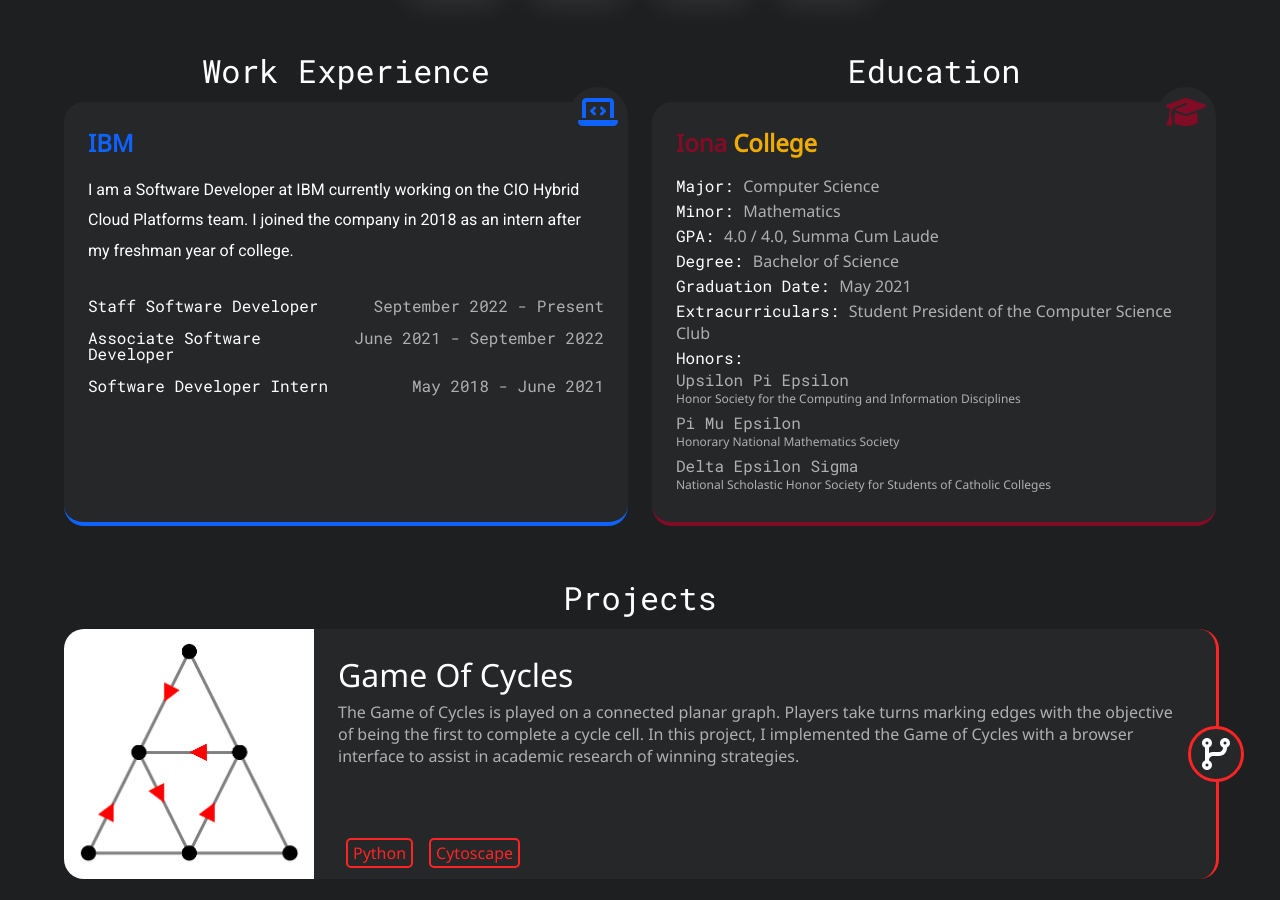
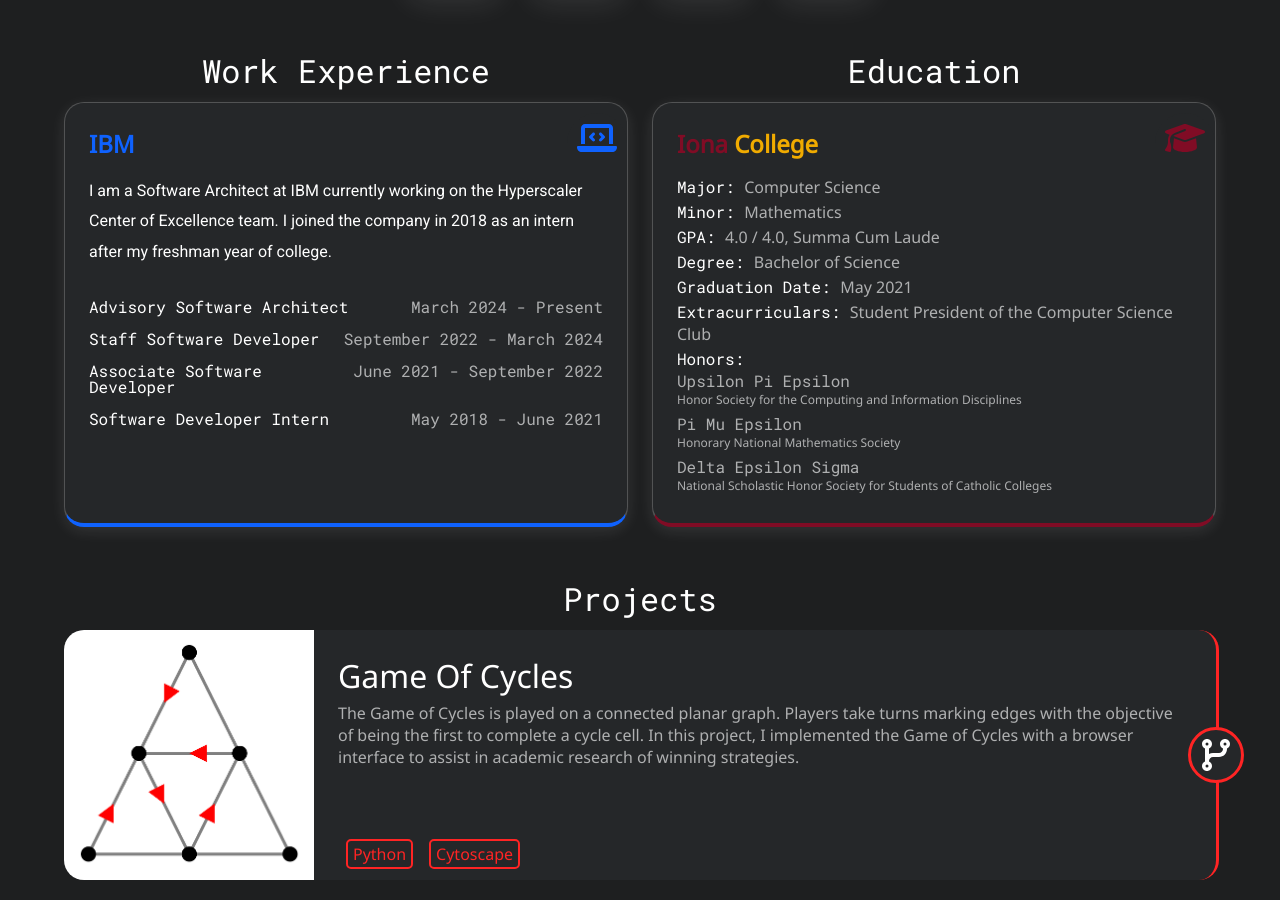
Before and after one commit to nickbozentko/nicholas-bozentko, a Next.js app: page / in a window 1280 px wide. Shown: the part 576-1476 px from the top of the page. Built offline with nearby package versions, Linux system fonts and the light colour scheme.

Commit message:
Update job experience and small styling changes

```diff
--- a/src/components/Work.jsx
+++ b/src/components/Work.jsx
@@ -13,14 +13,19 @@
 
         <div className="description">
             <div>
-            I am a Software Developer at IBM currently working on the CIO Hybrid Cloud Platforms team.
+            I am a Software Architect at IBM currently working on the Hyperscaler Center of Excellence team.
             I joined the company in 2018 as an intern after my freshman year of college.
             </div>
         </div>
 
         <div className="role">
+            <div className="role-name">Advisory Software Architect</div>
+            <div className="time">March 2024 - Present</div>
+        </div>
+
+        <div className="role">
             <div className="role-name">Staff Software Developer</div>
-            <div className="time">September 2022 - Present</div>
+            <div className="time">September 2022 - March 2024</div>
         </div>
 
         <div className="role">
--- a/src/styles/education.scss
+++ b/src/styles/education.scss
@@ -2,6 +2,11 @@
 @use 'colors';
 
 .education-root {
+    background: colors.$transparent-background;
+    box-shadow: 0 4px 15px rgba(255, 255, 255, 0.1);
+    backdrop-filter: blur(5px);
+    border: 1px solid rgba(119, 119, 119, 0.56);
+
     border-bottom: 4px solid colors.$iona-maroon;
 
     .school {
--- a/src/styles/hero.scss
+++ b/src/styles/hero.scss
@@ -20,7 +20,6 @@
         box-sizing: border-box;
         height: $hero-box-height;
         width: $hero-box-width;
-        background: linear-gradient(20deg, colors.$gradient-1, colors.$gradient-2);
         border-radius: $hero-box-border-radius;
         position: relative;
         margin: auto;
--- a/src/styles/section.scss
+++ b/src/styles/section.scss
@@ -36,7 +36,7 @@
             background-color: colors.$section-bg-color;
             position: absolute;
             right: 0px;
-            top: -15px;
+            top: 10px;
             text-align: center;
 
             svg {
--- a/src/styles/work.scss
+++ b/src/styles/work.scss
@@ -2,6 +2,11 @@
 @use 'colors';
 
 .work-root {
+    background: colors.$transparent-background;
+    box-shadow: 0 4px 15px rgba(255, 255, 255, 0.1);
+    backdrop-filter: blur(5px);
+    border: 1px solid rgba(119, 119, 119, 0.56);
+
     border-bottom: 4px solid colors.$ibm-blue;
 
     .company {
```
Also changed, not shown: src/styles/projects.scss (+4 -4 lines).
